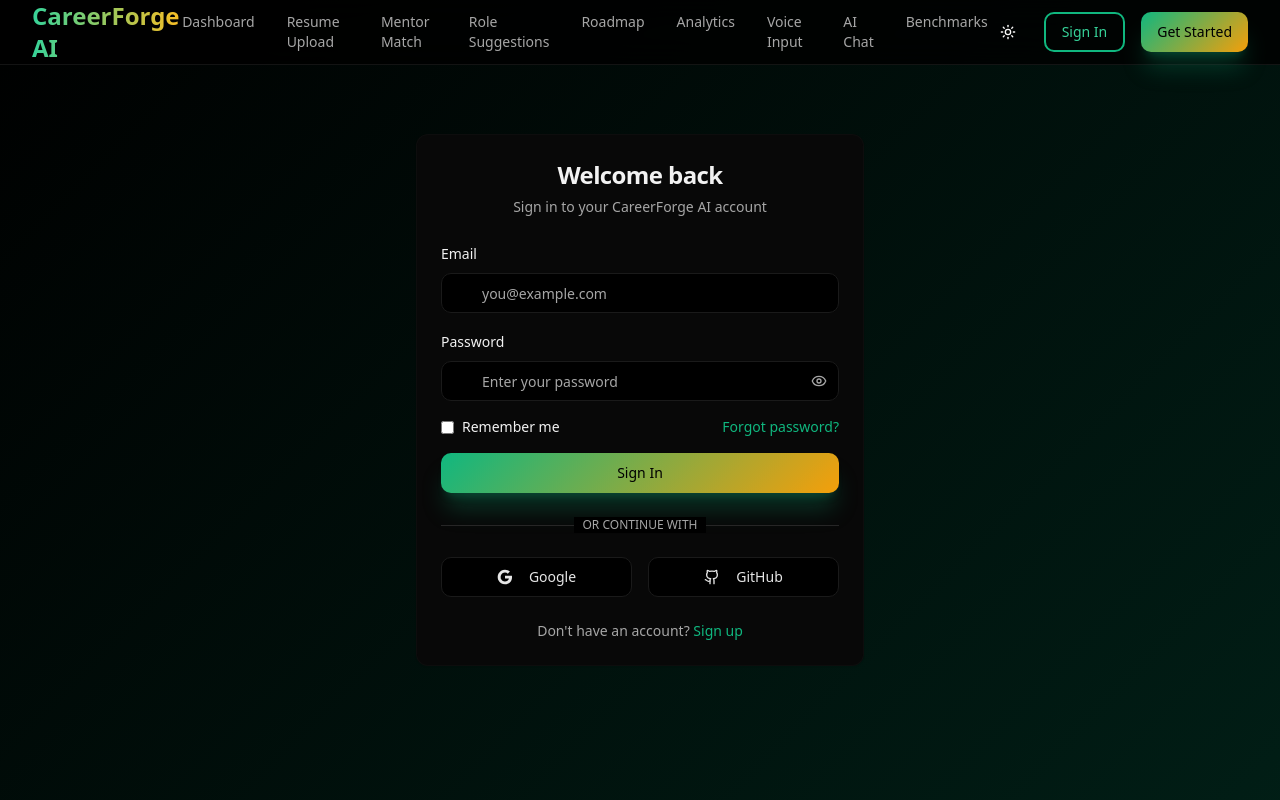
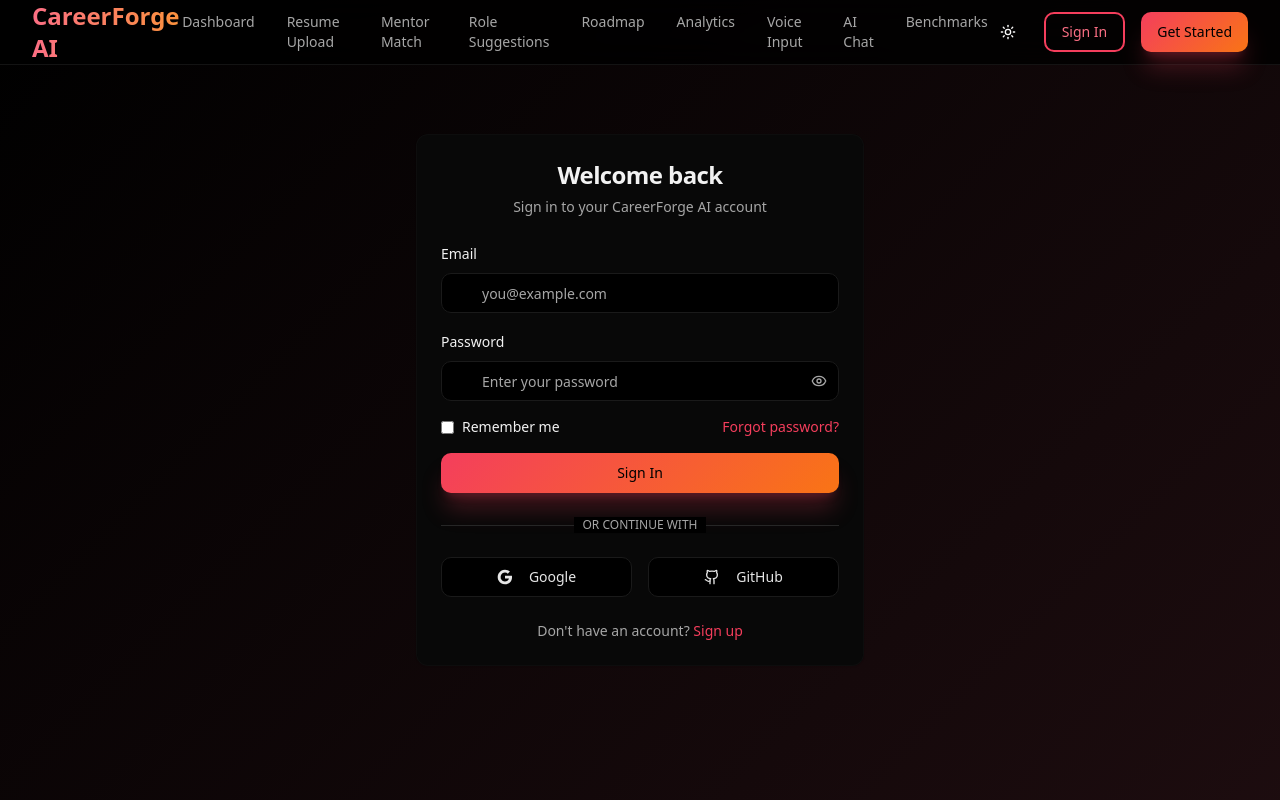
Before and after one commit to aaryyann/CareerForge-Ai-Frontend, a React (Vite) app: page /signin in a window 1280 px wide. Built offline with nearby package versions, Linux system fonts and the light colour scheme.

Commit message:
Refactor: Change color theme
Update color palette to replace green and yellow with more premium tones.

```diff
--- a/src/index.css
+++ b/src/index.css
@@ -16,7 +16,7 @@
     --popover: 0 0% 2%;
     --popover-foreground: 0 0% 95%;
 
-    --primary: 160 84% 39%;
+    --primary: 350 89% 60%;
     --primary-foreground: 0 0% 0%;
 
     --secondary: 0 0% 8%;
@@ -25,7 +25,7 @@
     --muted: 0 0% 6%;
     --muted-foreground: 0 0% 65%;
 
-    --accent: 38 92% 50%;
+    --accent: 25 95% 53%;
     --accent-foreground: 0 0% 0%;
 
     --destructive: 350 89% 60%;
@@ -33,18 +33,18 @@
 
     --border: 0 0% 15%;
     --input: 0 0% 10%;
-    --ring: 160 84% 39%;
+    --ring: 350 89% 60%;
 
     --radius: 0.75rem;
 
     --sidebar-background: 0 0% 2%;
     --sidebar-foreground: 0 0% 90%;
-    --sidebar-primary: 160 84% 39%;
+    --sidebar-primary: 350 89% 60%;
     --sidebar-primary-foreground: 0 0% 98%;
     --sidebar-accent: 0 0% 8%;
     --sidebar-accent-foreground: 0 0% 90%;
     --sidebar-border: 0 0% 12%;
-    --sidebar-ring: 160 84% 39%;
+    --sidebar-ring: 350 89% 60%;
   }
 
   .light {
@@ -57,7 +57,7 @@
     --popover: 0 0% 100%;
     --popover-foreground: 0 0% 3%;
 
-    --primary: 160 84% 39%;
+    --primary: 350 89% 60%;
     --primary-foreground: 0 0% 98%;
 
     --secondary: 0 0% 96%;
@@ -66,7 +66,7 @@
     --muted: 0 0% 96%;
     --muted-foreground: 0 0% 45%;
 
-    --accent: 38 92% 50%;
+    --accent: 25 95% 53%;
     --accent-foreground: 0 0% 9%;
 
     --destructive: 350 89% 60%;
@@ -74,16 +74,16 @@
 
     --border: 0 0% 90%;
     --input: 0 0% 90%;
-    --ring: 160 84% 39%;
+    --ring: 350 89% 60%;
 
     --sidebar-background: 0 0% 98%;
     --sidebar-foreground: 0 0% 9%;
-    --sidebar-primary: 160 84% 39%;
+    --sidebar-primary: 350 89% 60%;
     --sidebar-primary-foreground: 0 0% 98%;
     --sidebar-accent: 0 0% 96%;
     --sidebar-accent-foreground: 0 0% 9%;
     --sidebar-border: 0 0% 90%;
-    --sidebar-ring: 160 84% 39%;
+    --sidebar-ring: 350 89% 60%;
   }
 }
 
@@ -119,11 +119,11 @@
 
   /* Premium components */
   .hero-text {
-    @apply bg-gradient-to-r from-emerald-400 to-amber-400 bg-clip-text text-transparent;
+    @apply bg-gradient-to-r from-rose-400 to-orange-400 bg-clip-text text-transparent;
   }
 
   .glow-effect {
-    @apply shadow-lg shadow-emerald-500/20;
+    @apply shadow-lg shadow-rose-500/20;
   }
 
   .premium-card {
@@ -135,20 +135,20 @@
   /* Premium button variants */
   .btn-hero {
     @apply bg-premium-gradient text-black font-semibold px-8 py-4 rounded-xl
-           hover:scale-105 transition-all duration-300 shadow-xl shadow-emerald-500/25
-           hover:shadow-2xl hover:shadow-emerald-500/40;
+           hover:scale-105 transition-all duration-300 shadow-xl shadow-rose-500/25
+           hover:shadow-2xl hover:shadow-rose-500/40;
   }
 
   .btn-ghost-premium {
-    @apply bg-transparent border-2 border-emerald-500 text-emerald-400 font-semibold px-6 py-3 rounded-lg
-           hover:bg-emerald-500 hover:text-black transition-all duration-300
-           hover:shadow-lg hover:shadow-emerald-500/30;
+    @apply bg-transparent border-2 border-rose-500 text-rose-400 font-semibold px-6 py-3 rounded-lg
+           hover:bg-rose-500 hover:text-black transition-all duration-300
+           hover:shadow-lg hover:shadow-rose-500/30;
   }
 
   .btn-secondary-premium {
     @apply bg-secondary text-secondary-foreground border border-border/50 px-6 py-3 rounded-lg
            hover:bg-accent hover:text-accent-foreground transition-all duration-300
-           hover:shadow-lg hover:shadow-amber-500/20;
+           hover:shadow-lg hover:shadow-orange-500/20;
   }
 
   /* Premium input styles */
@@ -192,11 +192,11 @@
   @keyframes pulse-glow {
     0%, 100% {
       opacity: 1;
-      box-shadow: 0 0 20px rgba(16, 185, 129, 0.4);
+      box-shadow: 0 0 20px rgba(244, 63, 94, 0.4);
     }
     50% {
       opacity: .8;
-      box-shadow: 0 0 40px rgba(16, 185, 129, 0.8);
+      box-shadow: 0 0 40px rgba(244, 63, 94, 0.8);
     }
   }
 }
--- a/tailwind.config.ts
+++ b/tailwind.config.ts
@@ -158,10 +158,10 @@ export default {
 				},
 				'glow': {
 					'0%, 100%': {
-						boxShadow: '0 0 20px rgba(16, 185, 129, 0.3)'
+						boxShadow: '0 0 20px rgba(244, 63, 94, 0.3)'
 					},
 					'50%': {
-						boxShadow: '0 0 40px rgba(16, 185, 129, 0.6)'
+						boxShadow: '0 0 40px rgba(244, 63, 94, 0.6)'
 					}
 				}
 			},
@@ -176,9 +176,9 @@ export default {
 			backgroundImage: {
 				'gradient-radial': 'radial-gradient(var(--tw-gradient-stops))',
 				'gradient-conic': 'conic-gradient(from 180deg at 50% 50%, var(--tw-gradient-stops))',
-				'hero-gradient': 'linear-gradient(135deg, hsl(0, 0%, 0%) 0%, hsl(163, 94%, 6%) 100%)',
-				'card-gradient': 'linear-gradient(135deg, hsl(0, 0%, 3%) 0%, hsl(163, 40%, 8%) 100%)',
-				'premium-gradient': 'linear-gradient(135deg, hsl(160, 84%, 39%) 0%, hsl(38, 92%, 50%) 100%)'
+				'hero-gradient': 'linear-gradient(135deg, hsl(0, 0%, 0%) 0%, hsl(350, 40%, 8%) 100%)',
+				'card-gradient': 'linear-gradient(135deg, hsl(0, 0%, 3%) 0%, hsl(350, 40%, 8%) 100%)',
+				'premium-gradient': 'linear-gradient(135deg, hsl(350, 89%, 60%) 0%, hsl(25, 95%, 53%) 100%)'
 			}
 		}
 	},
```
